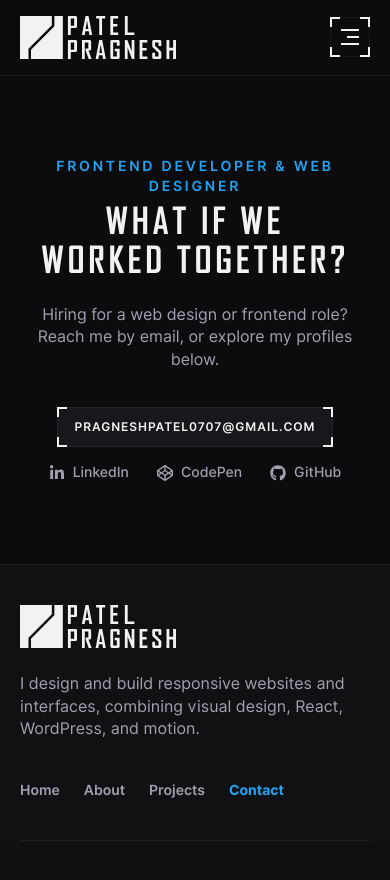
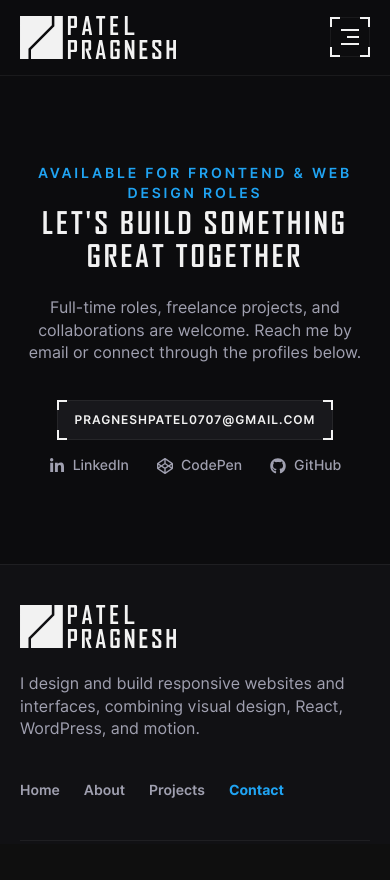
Before and after one commit to PragneshCodeStudio/PCS-Portfolio-PatelPragnesh, a React (Vite) app: page /contact in a window 390 px wide. Shown: the top 880 px of the page. Built offline with nearby package versions, Linux system fonts and the light colour scheme.

Commit message:
Refine contact copy and portfolio spacing

```diff
--- a/src/data/skills.js
+++ b/src/data/skills.js
@@ -14,7 +14,7 @@ export const skills = [
   },
   {
     id: 3,
-    name: "Web Animation & Interaction",
+    name: "Animation & Interaction",
     description:
       "Creating smooth animations and interactive elements that guide attention and improve the user experience.",
     tags: ["GSAP", "CSS Animations", "Interactive UI"],
--- a/src/index.css
+++ b/src/index.css
@@ -411,7 +411,7 @@
     }
 
     .contact-title {
-        @apply text-4xl;
+        @apply text-3xl;
     }
 
 }
--- a/src/pages/Contact/Contact.jsx
+++ b/src/pages/Contact/Contact.jsx
@@ -5,13 +5,11 @@ const Contact = () => (
   <>
     <section className="flex pp-first-sec min-h-[calc(100svh-356px)] md:min-h-[calc(100svh-288px)] lg:min-h-[calc(100svh-266px)] items-center justify-center">
       <div className="pp-container text-center">
-        <p className="pp-section-eyebrow flex flex-row flex-wrap justify-center">Frontend Developer & Web Designer</p>
+        <p className="pp-section-eyebrow flex flex-row flex-wrap justify-center">Available for Frontend & Web Design Roles</p>
         <h1 className="contact-title">
-          What if we <br/> worked together?
+          Let's Build Something <br/> Great Together
         </h1>
-        <p className="mx-auto mt-6 max-w-[640px] text-secondary-text sm:text-lg">
-          Hiring for a web design or frontend role? Reach me by email, <br className="hidden md:block" /> or explore my profiles below.
-        </p>
+        <p className="mx-auto mt-6 max-w-[540px] md:max-w-[640px] text-secondary-text sm:text-lg">Full-time roles, freelance projects, and collaborations are welcome. Reach me by email or connect through the profiles below.</p>
 
         <div className="mt-9">
           <Button href={`mailto:${profile.email}`}>
--- a/src/pages/Projects/gallery/ProjectsGallery.jsx
+++ b/src/pages/Projects/gallery/ProjectsGallery.jsx
@@ -108,7 +108,7 @@ const ProjectsGallery = () => {
           {'-'}{Math.min(pageStart + PROJECTS_PER_PAGE, filteredProjects.length)} of {filteredProjects.length} projects
         </p>
 
-        <div ref={resultsRef} id="project-results" className="grid gap-4 md:grid-cols-2 xl:grid-cols-3">
+        <div ref={resultsRef} id="project-results" className="grid gap-4 md:gap-6 md:grid-cols-2 xl:grid-cols-3">
           {visibleProjects.map((project) => (
             <ProjectCard key={project.id} project={project} showAction />
           ))}
```
